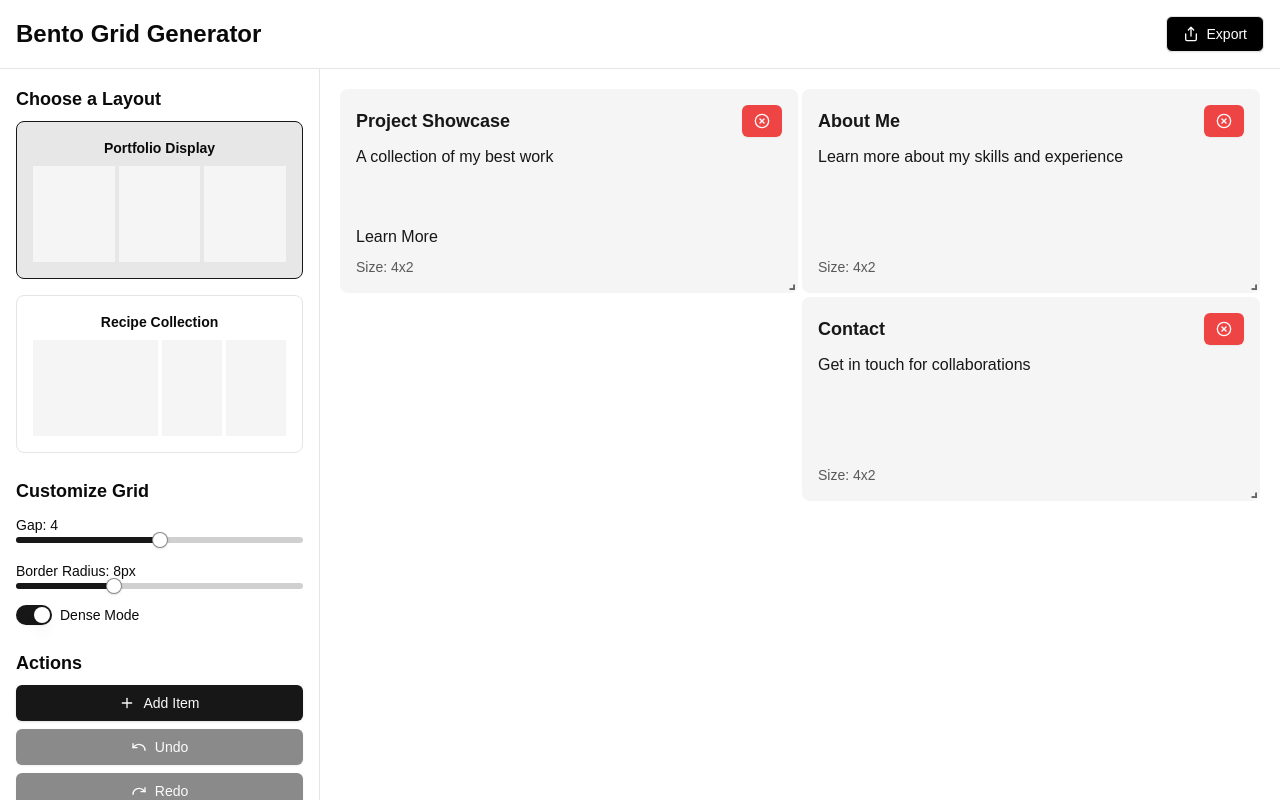
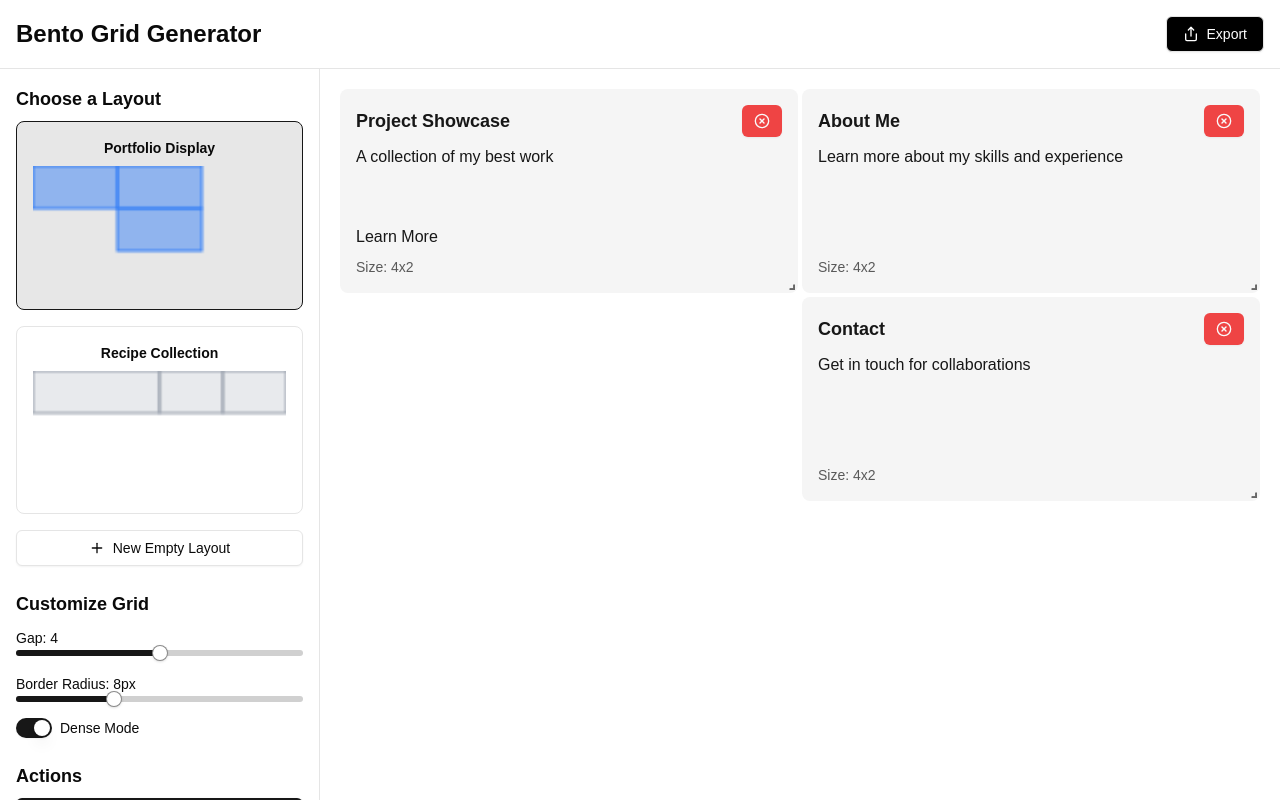
Before and after one commit to imadselka/BentoGridGenerator, a Next.js app: page / in a window 1280 px wide. Built offline with nearby package versions, Linux system fonts and the light colour scheme.

Commit message:
feat: add real time layout preview card, and changed the scroll bar

```diff
--- a/app/globals.css
+++ b/app/globals.css
@@ -76,3 +76,25 @@ body {
     @apply bg-background text-foreground;
   }
 }
+.custom-scrollbar {
+  scrollbar-width: thin;
+  scrollbar-color: #4b5563 #1f2937;
+}
+
+.custom-scrollbar::-webkit-scrollbar {
+  width: 8px;
+}
+
+.custom-scrollbar::-webkit-scrollbar-track {
+  background: #1f2937;
+}
+
+.custom-scrollbar::-webkit-scrollbar-thumb {
+  background-color: #4b5563;
+  border-radius: 4px;
+  border: 2px solid #1f2937;
+}
+
+.custom-scrollbar::-webkit-scrollbar-thumb:hover {
+  background-color: #6b7280;
+}
--- a/components/BentoGridGenerator.tsx
+++ b/components/BentoGridGenerator.tsx
@@ -90,8 +90,7 @@ export function BentoGridGenerator() {
   const [newLayoutName, setNewLayoutName] = useState("");
   const [selectedLayout, setSelectedLayout] = useState(layouts[0]?.name || "");
   const [items, setItems] = useState<BentoItem[]>(layouts[0]?.items || []);
-
-  // Undo/Redo states
+  const [currentLayout, setCurrentLayout] = useState<Layout>(layouts[0]);
   const [undoStack, setUndoStack] = useState<BentoItem[][]>([]);
   const [redoStack, setRedoStack] = useState<BentoItem[][]>([]);
 
@@ -160,6 +159,19 @@ export function BentoGridGenerator() {
       return layoutItem ? { ...item, ...layoutItem } : item;
     });
     setItems(updatedItems);
+
+    // Update the current layout
+    setCurrentLayout((prevLayout) => ({
+      ...prevLayout,
+      items: updatedItems,
+    }));
+
+    // Update the layouts array
+    setLayouts((prevLayouts) =>
+      prevLayouts.map((l) =>
+        l.name === currentLayout.name ? { ...l, items: updatedItems } : l
+      )
+    );
   };
 
   const getLayouts = () => {
@@ -184,6 +196,7 @@ export function BentoGridGenerator() {
     if (newLayout) {
       setItems(newLayout.items);
       setSelectedLayout(layoutName);
+      setCurrentLayout(newLayout);
     }
   };
 
--- a/components/LayoutPreviewCard.tsx
+++ b/components/LayoutPreviewCard.tsx
@@ -1,4 +1,5 @@
 import { Layout } from "@/types/types";
+import { useEffect, useRef } from "react";
 
 type LayoutPreviewCardProps = {
   layout: Layout;
@@ -11,6 +12,42 @@ const LayoutPreviewCard = ({
   onClick,
   isSelected,
 }: LayoutPreviewCardProps) => {
+  const canvasRef = useRef<HTMLCanvasElement>(null);
+
+  useEffect(() => {
+    if (canvasRef.current) {
+      const canvas = canvasRef.current;
+      const ctx = canvas.getContext("2d");
+      if (ctx) {
+        ctx.clearRect(0, 0, canvas.width, canvas.height);
+
+        const cellWidth = canvas.width / 12;
+        const cellHeight = canvas.height / 6;
+
+        layout.items.forEach((item) => {
+          ctx.fillStyle = isSelected
+            ? "rgba(59, 130, 246, 0.5)"
+            : "rgba(209, 213, 219, 0.5)";
+          ctx.fillRect(
+            item.x * cellWidth,
+            item.y * cellHeight,
+            item.w * cellWidth,
+            item.h * cellHeight
+          );
+          ctx.strokeStyle = isSelected
+            ? "rgb(59, 130, 246)"
+            : "rgb(156, 163, 175)";
+          ctx.strokeRect(
+            item.x * cellWidth,
+            item.y * cellHeight,
+            item.w * cellWidth,
+            item.h * cellHeight
+          );
+        });
+      }
+    }
+  }, [layout, isSelected]);
+
   return (
     <button
       onClick={onClick}
@@ -22,19 +59,12 @@ const LayoutPreviewCard = ({
       aria-pressed={isSelected}
     >
       <h3 className="text-sm font-semibold mb-2">{layout.name}</h3>
-      {/* Displaying the grid preview based on layout items */}
-      <div className="grid grid-cols-12 gap-1 h-24 overflow-hidden">
-        {layout.items.map((item) => (
-          <div
-            key={item.i}
-            className="bg-secondary"
-            style={{
-              gridColumn: `span ${item.w} / span ${item.w}`,
-              gridRow: `span ${item.h} / span ${item.h}`,
-            }}
-          ></div>
-        ))}
-      </div>
+      <canvas
+        ref={canvasRef}
+        width={120}
+        height={60}
+        className="w-full h-auto"
+      />
     </button>
   );
 };
--- a/components/Sidebar.tsx
+++ b/components/Sidebar.tsx
@@ -1,9 +1,12 @@
+import { Button } from "@/components/ui/button";
+import { Input } from "@/components/ui/input";
+import { Label } from "@/components/ui/label";
+import { Slider } from "@/components/ui/slider";
+import { Switch } from "@/components/ui/switch";
 import { Layout } from "@/types/types";
-import { ActionButtons } from "./ActionButtons";
-import GridCustomizer from "./GridCustomizer";
+import { Plus, Redo, Undo } from "lucide-react";
 import LayoutPreviewCard from "./LayoutPreviewCard";
-import NewEmptyBoardDialog from "./NewEmptyBoardDialog";
-import SaveLayout from "./SaveLayout";
+
 type SidebarProps = {
   layouts: Layout[];
   handleLayoutChange: (layoutName: string) => void;
@@ -22,7 +25,7 @@ type SidebarProps = {
   saveCurrentLayout: () => void;
   canUndo: boolean;
   canRedo: boolean;
-  createNewEmptyLayout: (name: string) => void; // New function for creating a new board
+  createNewEmptyLayout: (name: string) => void;
 };
 
 const Sidebar = ({
@@ -38,15 +41,15 @@ const Sidebar = ({
   addItem,
   undo,
   redo,
-  canUndo,
-  canRedo,
   newLayoutName,
   setNewLayoutName,
   saveCurrentLayout,
-  createNewEmptyLayout, // Destructure the new prop
+  canUndo,
+  canRedo,
+  createNewEmptyLayout,
 }: SidebarProps) => {
   return (
-    <aside className="w-80 bg-background border-r p-4 overflow-y-auto flex flex-col space-y-6">
+    <aside className="w-80 bg-background border-r p-4 overflow-y-auto flex flex-col space-y-6 custom-scrollbar">
       <section>
         <h2 className="text-lg font-semibold mb-2">Choose a Layout</h2>
         <div className="grid grid-cols-1 gap-4">
@@ -58,33 +61,88 @@ const Sidebar = ({
               isSelected={selectedLayout === layout.name}
             />
           ))}
+          <Button
+            variant="outline"
+            className="w-full"
+            onClick={() =>
+              createNewEmptyLayout(`New Layout ${layouts.length + 1}`)
+            }
+          >
+            <Plus className="w-4 h-4 mr-2" /> New Empty Layout
+          </Button>
         </div>
       </section>
 
-      <GridCustomizer
-        gap={gap}
-        setGap={setGap}
-        borderRadius={borderRadius}
-        setBorderRadius={setBorderRadius}
-        isDense={isDense}
-        setIsDense={setIsDense}
-      />
+      <section>
+        <h2 className="text-lg font-semibold mb-2">Customize Grid</h2>
+        <div className="space-y-4">
+          <div>
+            <Label htmlFor="gap">Gap: {gap}</Label>
+            <Slider
+              id="gap"
+              min={0}
+              max={8}
+              step={1}
+              value={[gap]}
+              onValueChange={(value) => setGap(value[0])}
+            />
+          </div>
+          <div>
+            <Label htmlFor="border-radius">
+              Border Radius: {borderRadius}px
+            </Label>
+            <Slider
+              id="border-radius"
+              min={0}
+              max={24}
+              step={1}
+              value={[borderRadius]}
+              onValueChange={(value) => setBorderRadius(value[0])}
+            />
+          </div>
+          <div className="flex items-center space-x-2">
+            <Switch
+              id="dense-mode"
+              checked={isDense}
+              onCheckedChange={setIsDense}
+            />
+            <Label htmlFor="dense-mode">Dense Mode</Label>
+          </div>
+        </div>
+      </section>
 
-      <ActionButtons
-        addItem={addItem}
-        undo={undo}
-        redo={redo}
-        canUndo={canUndo}
-        canRedo={canRedo}
-      />
+      <section>
+        <h2 className="text-lg font-semibold mb-2">Actions</h2>
+        <div className="flex flex-col space-y-2">
+          <Button onClick={addItem}>
+            <Plus className="w-4 h-4 mr-2" /> Add Item
+          </Button>
+          <Button onClick={undo} disabled={!canUndo}>
+            <Undo className="w-4 h-4 mr-2" /> Undo
+          </Button>
+          <Button onClick={redo} disabled={!canRedo}>
+            <Redo className="w-4 h-4 mr-2" /> Redo
+          </Button>
+        </div>
+      </section>
 
-      <SaveLayout
-        newLayoutName={newLayoutName}
-        setNewLayoutName={setNewLayoutName}
-        saveCurrentLayout={saveCurrentLayout}
-      />
-
-      <NewEmptyBoardDialog createNewEmptyLayout={createNewEmptyLayout} />
+      <section>
+        <h2 className="text-lg font-semibold mb-2">Save Layout</h2>
+        <div className="flex flex-col space-y-2">
+          <Input
+            type="text"
+            placeholder="Enter layout name"
+            value={newLayoutName}
+            onChange={(e) => setNewLayoutName(e.target.value)}
+          />
+          <Button
+            onClick={saveCurrentLayout}
+            disabled={newLayoutName.trim() === ""}
+          >
+            Save Layout
+          </Button>
+        </div>
+      </section>
     </aside>
   );
 };
```
